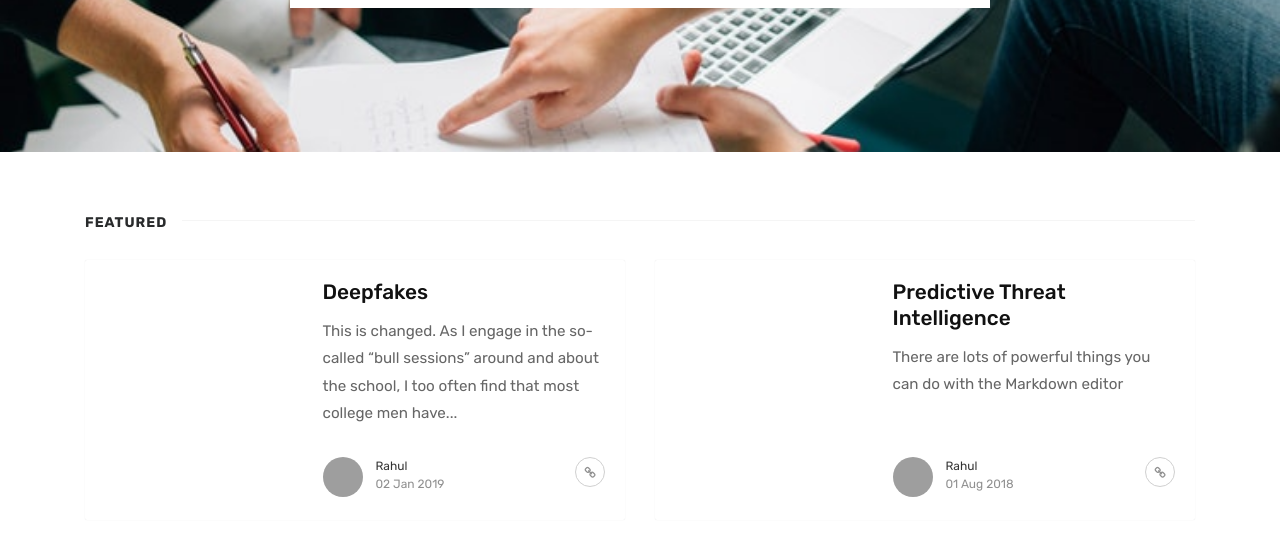
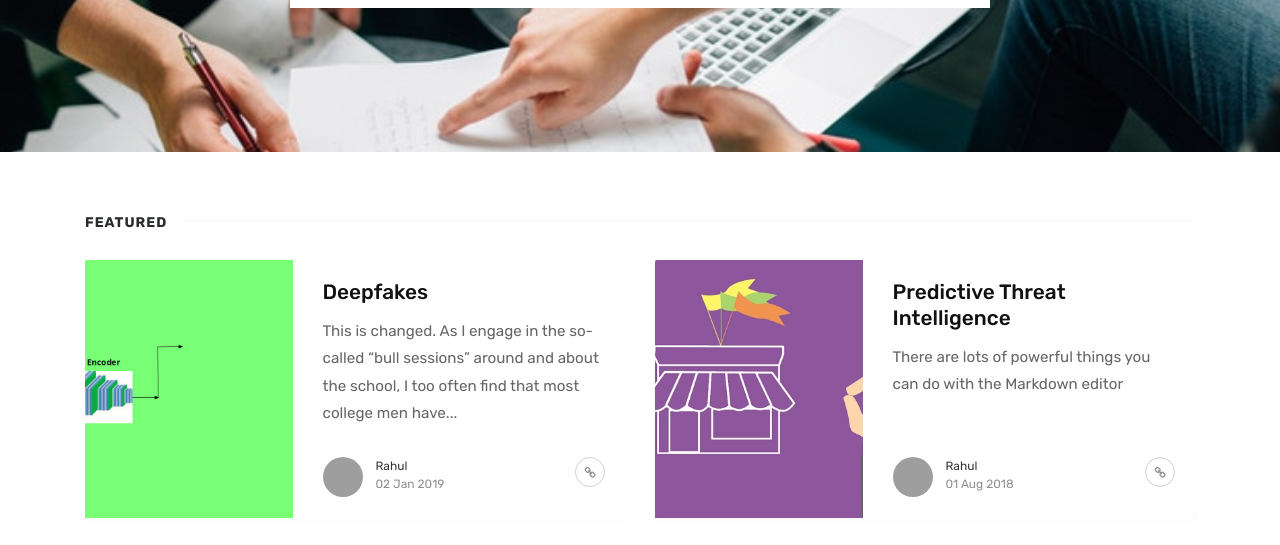
Before and after one commit to imrahulr/imrahulr.github.io, a Jekyll site: the page built from index.html, in a window 1280 px wide and 1400 px high, scrolled down 474 px. Shown: the top 545 px of the window. Built offline with Jekyll 4.4.1, drawn with Linux system fonts in a browser that asks for light colours; the list of posts is cut into pages by our own code; grey boxes are pictures that could not be loaded.

Commit message:
first commit

```diff
--- a/assets/css/theme.css
+++ b/assets/css/theme.css
@@ -172,14 +172,14 @@ section.recent-posts {
 	padding-left:0;
 	margin-bottom:15px;
 }
-/* .listfeaturedtag .thumbnail {
+.listfeaturedtag .thumbnail {
 	background-size:cover;
 	height:100%;
 	display:block;
 	background-position:38% 22% !important;
 	background-origin:border-box!important;
 	border-top-left-radius:2px;
-} */
+}
 .listfeaturedtag .card-block {
 	padding-left:0;
 }
```
